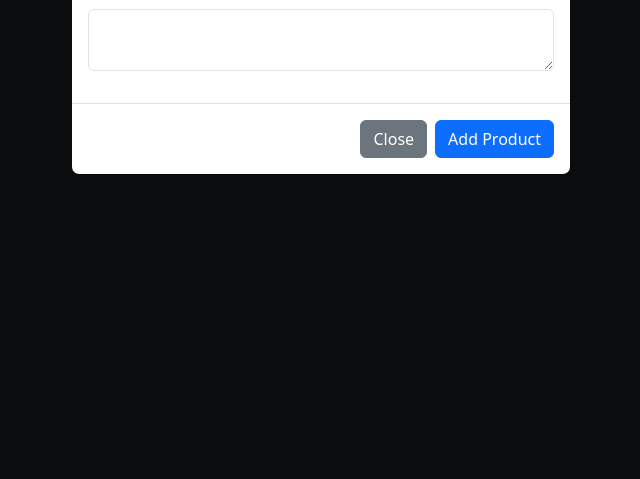
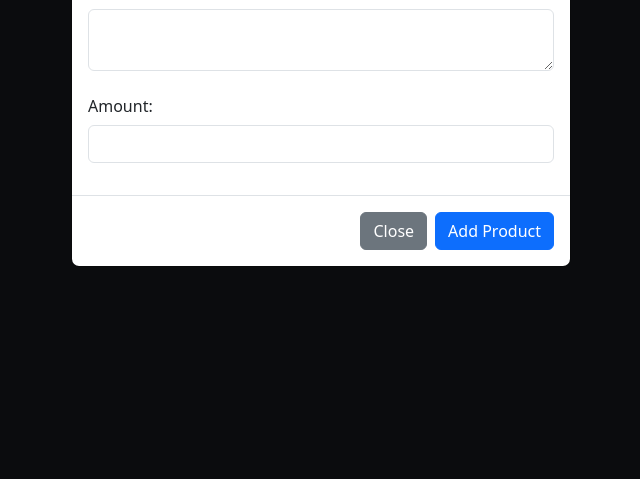
Before and after one commit to aggityayh/proyek-tugas2, a Django app: template main/templates/main.html in a window 1280 px wide, after a click on "Add Product by AJAX". Shown: the part 321-800 px from the top of the page, without its empty margins (319-959 px from the left). Run offline with Django 4.2, Linux system fonts and the light colour scheme; the template is opened without the code that fills it: most values are stand-ins (such as "Sample title", 1, 10 or a date in 2020); data that the repository does not hold is empty.

Commit message:
add ajax aman

```diff
--- a/main/templates/main.html
+++ b/main/templates/main.html
@@ -96,6 +96,10 @@
                         <div class="mb-3">
                             <label for="description" class="col-form-label">Description:</label>
                             <textarea class="form-control" id="description" name="description"></textarea>
+                        </div>
+                        <div class="mb-3">
+                            <label for="amount" class="col-form-label">Amount:</label>
+                            <input type="number" class="form-control" id="amount" name="amount"></input>
                         </div>
                     </form>
                 </div>
--- a/main/views.py
+++ b/main/views.py
@@ -152,9 +152,10 @@ def add_product_ajax(request):
         name = request.POST.get("name")
         price = request.POST.get("price")
         description = request.POST.get("description")
+        amount = request.POST.get("amount")
         user = request.user
 
-        new_product = Product(name=name, price=price, description=description, user=user)
+        new_product = Product(name=name, price=price, description=description, amount=amount, user=user)
         new_product.save()
 
         return HttpResponse(b"CREATED", status=201)
```
Lines whose indentation alone changed are shown as unchanged.
